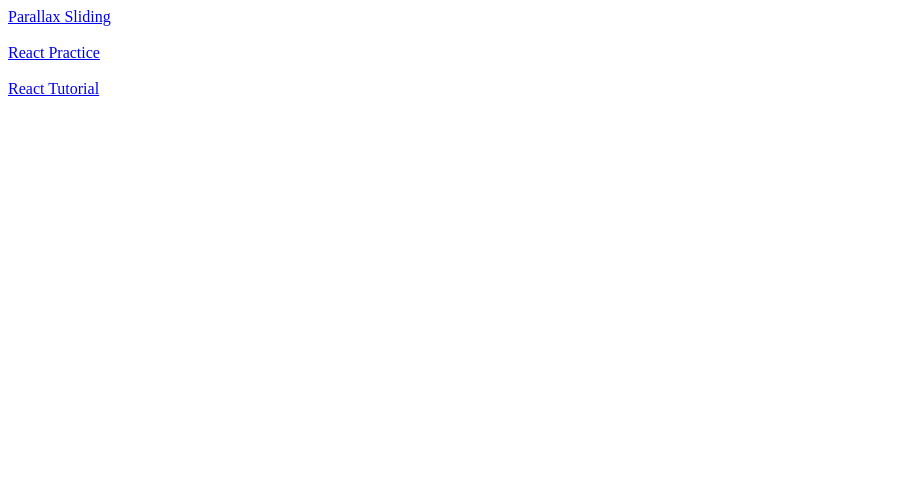
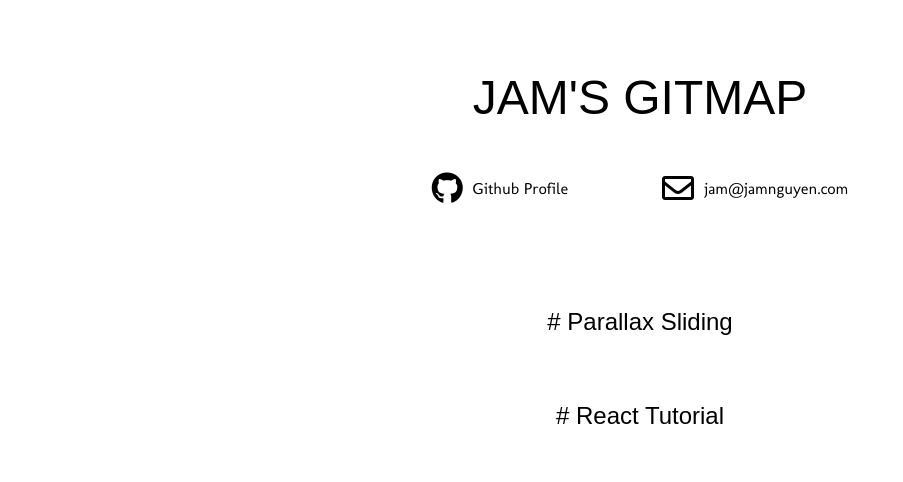
Before and after one commit to jamnguyen/jamnguyen.github.io, a plain HTML site: page index.html in a window 1280 px wide. Shown: the whole page, without its empty margins (0-903 px from the left). Drawn offline with Linux system fonts and the light colour scheme; a web font is replaced by a local one.

Commit message:
Beautify.

```diff
--- a/index.html
+++ b/index.html
@@ -1,12 +1,57 @@
 <!DOCTYPE html>
 <html>
+  <head>
+    <link rel="stylesheet" type="text/css" href="style.css">
+    <link rel="stylesheet" href="https://use.fontawesome.com/releases/v5.0.13/css/all.css" integrity="sha384-DNOHZ68U8hZfKXOrtjWvjxusGo9WQnrNx2sqG0tfsghAvtVlRW3tvkXWZh58N9jp" crossorigin="anonymous">
+  </head>
   <body>
-      <a href="./parallax_sliding">Parallax Sliding</a>
-      <br/>
-      <br/>
-      <a href="./react-practice">React Practice</a>
-      <br/>
-      <br/>
-      <a href="./react-tutorial/">React Tutorial</a>
+    <div class="jam-info">
+      <div class="ava-name-wrapper">
+        <!-- <div class="avatar-wrapper">
+          <img src="https://avatars0.githubusercontent.com/u/18227498?s=460&v=4"/>
+        </div> -->
+        <div class="username">
+          Jam's Gitmap
+        </div>
+      </div>
+      <div class="info-wrapper">
+        <a href="https://github.com/jamnguyen" target="_blank" class="info-item">
+          <i class="fab fa-github"></i>
+          <div class="info-item-link">
+            Github Profile
+          </div>
+        </a>
+        <a href="mailto:jam@jamnguyen.com" class="info-item">
+            <i class="far fa-envelope"></i>
+          <div class="info-item-link">
+            jam@jamnguyen.com
+          </div>
+        </a>
+      </div>
+    </div>
+    <div class="description">
+
+    </div>
+    <div id="my-practice">
+      <!-- <div class="practice-item">
+        <a class="practice-item-header"># Parallax Sliding</a>
+        <div class="practice-item-desc">
+          <p>
+            Using pure Javascript, CSS and HTML to create parallax effect while sliding.
+          </p>
+          <a href="./parallax_sliding/">Go to site <i class="fas fa-long-arrow-alt-right"></i></a>
+        </div>
+      </div> -->
+      <!-- <div class="practice-item">
+        <a class="practice-item-header"># React Tutorial</a>
+        <div class="practice-item-desc">
+          <p>
+            Followed the tutorial on the official ReactJS site, including extended tasks.
+          </p>
+          <a href="./react-tutorial/">Go to site <i class="fas fa-long-arrow-alt-right"></i></a>
+        </div>
+      </div> -->
+    </div>
+    <script src="./script/index.js"></script>
   </body>
 </html>
--- /dev/null
+++ b/script/index.js
@@ -0,0 +1,92 @@
+class PracticeItem {
+  constructor(header, desc, url) {
+    this.isExpanded = false;
+
+    this.wrapper = document.createElement('div');
+    this.wrapper.classList.add('practice-item');
+
+    this.headerWrapper = document.createElement('div');
+    this.headerWrapper.classList.add('practice-item-header-wrapper');
+    this.header = document.createElement('a');
+    this.header.innerText = '# ' + header;
+    this.header.classList.add('practice-item-header');
+
+    this.desc = document.createElement('div');
+    this.desc.classList.add('practice-item-desc');
+    this.desc.innerHTML = `<p>${desc}</p>`;
+
+    this.go = document.createElement('a');
+    this.go.innerHTML = `Go to site <i class="fas fa-long-arrow-alt-right"></i>`;
+    this.go.setAttribute('href', url);
+    this.go.setAttribute('target', '_blank');
+
+    this.desc.appendChild(this.go);
+    this.headerWrapper.appendChild(this.header);
+    this.wrapper.appendChild(this.headerWrapper);
+    this.wrapper.appendChild(this.desc);
+
+    this.header.addEventListener('mouseup', this.onHeaderTouched.bind(this));
+    this.header.addEventListener('touchend', this.onHeaderTouched.bind(this));
+  }
+
+  onHeaderTouched(evt) {
+    if (this.isExpanded) {
+      this.shrink();
+    } else {
+      let expandedOne = practiceItems.find(item => item.isExpanded);
+      if (expandedOne) {
+        expandedOne.shrink();
+      }
+      this.expand();
+    }
+  }
+
+  shrink() {
+    this.wrapper.classList.remove('practice-item-expand');
+    this.headerWrapper.classList.remove('practice-item-header-wrapper-expand');
+    this.header.classList.remove('practice-item-header-expand');
+    this.desc.classList.remove('practice-item-desc-expand');
+    this.isExpanded = false;
+  }
+
+  expand() {
+    this.wrapper.classList.add('practice-item-expand');
+    this.headerWrapper.classList.add('practice-item-header-wrapper-expand');
+    this.header.classList.add('practice-item-header-expand');
+    this.desc.classList.add('practice-item-desc-expand');
+    this.isExpanded = true;
+  }
+}
+
+var practiceItemData = [
+  {
+    header: 'Parallax Sliding',
+    desc: 'Using pure Javascript, CSS and HTML to create parallax effect while sliding.',
+    url: './parallax_sliding/'
+  },
+  {
+    header: 'React Tutorial',
+    desc: 'Followed the tutorial on the official ReactJS site, including extended tasks.',
+    url: './react-tutorial/'
+  }
+]
+
+var practiceItems = [];
+
+main = () => {
+  let myPracticeDiv = document.getElementById('my-practice');
+  for(let i=0; i<practiceItemData.length; i++) {
+    practiceItems.push(
+      new PracticeItem(
+        practiceItemData[i].header,
+        practiceItemData[i].desc,
+        practiceItemData[i].url
+      )
+    );
+    myPracticeDiv.appendChild(
+      practiceItems[i].wrapper
+    );
+  }
+}
+
+main();
--- /dev/null
+++ b/style.css
@@ -0,0 +1,182 @@
+@import url('https://fonts.googleapis.com/css?family=Contrail+One|Molengo');
+:root {
+  --highlight-color: #00cbe6;
+  --practice-item-header-height: 60px;
+  --practice-item-desc-height: 150px;
+}
+* {
+  margin: 0;
+  padding: 0;
+  box-sizing: border-box;
+}
+html {
+  height: 100%;
+  font-size: 16px;
+}
+body {
+  /* background: linear-gradient(#0dc2b5, #0db2ec); */
+  background-color: white;
+  height: 100%;
+  display: flex;
+  flex-direction: column;
+}
+
+.jam-info {
+  background-color: rgba(255, 255, 255, 1.0);
+  width: 100%;
+  padding: 70px 30px;
+  display: flex;
+  flex-direction: column;
+  align-items: center;
+  justify-content: flex-start;
+}
+
+.ava-name-wrapper {
+  display: flex;
+  width: 100%;
+  justify-content: center;
+  align-items: center;
+}
+.avatar-wrapper {
+  display: flex;
+  align-items: center;
+  justify-content: center;
+  overflow: hidden;
+  margin-right: 20px;
+  border: 7px solid white;
+  border-radius: 50%;
+  box-shadow: 0 0 10px transparent;
+  width: 180px;
+  height: 180px;
+  transition: all 0.5s;
+}
+.avatar-wrapper:hover {
+}
+.avatar-wrapper img {
+  width: 100%;
+  height: auto;
+}
+.username {
+  font-family: 'Contrail One', sans-serif;
+  font-size: 3rem;
+  text-transform: uppercase;
+}
+.info-wrapper {
+  display: flex;
+  margin-top: 30px;
+}
+.info-item {
+  margin: 0 30px;
+  padding: 15px;
+  display: flex;
+  align-items: center;
+  border: 2px transparent solid;
+  font-family: 'Molengo', sans-serif;
+  color: black;
+  text-decoration: none;
+  /* border-radius: 5px; */
+  transition: all 0.5s;
+}
+.info-item:hover, .info-item:focus, .info-item:active {
+  border: 2px solid var(--highlight-color);
+}
+.info-item i {
+  font-size: 2rem;
+  margin-right: 10px;
+}
+.info-item a:hover {
+}
+.info-item-link {
+
+}
+
+#my-practice {
+  display: flex;
+  flex-direction: column;
+  align-items: center;
+  justify-content: flex-start;
+}
+.practice-item {
+  width: 460px;
+  display: flex;
+  flex-direction: column;
+  align-items: center;
+  justify-content: flex-start;
+  margin-bottom: 30px;
+  position: relative;
+  border: 2px solid transparent;
+  transition: all ease-in-out 0.5s;
+}
+.practice-item-expand {
+  border: 2px solid black;
+}
+.practice-item-header-wrapper {
+  width: 100%;
+  height: var(--practice-item-header-height);
+  position: relative;
+  transition: all ease-in-out 0.5s;
+}
+.practice-item-header-wrapper-expand {
+  background-color: black;
+}
+.practice-item-header {
+  font-family: 'Contrail One', sans-serif;
+  font-size: 1.5rem;
+  cursor: pointer;
+  text-decoration: none;
+  text-align: center;
+  color: black;
+  display: block;
+  position: absolute;
+  left: 50%;
+  transform: translateX(-50%);
+  padding: 15px;
+  transition: all 0.5s;
+}
+.practice-item-header:hover {
+  color: var(--highlight-color);
+}
+.practice-item-header-expand {
+  color: white;
+  left: 0;
+  transform: translateX(0);
+}
+
+.practice-item-desc {
+  font-family: 'Molengo', sans-serif;
+  display: flex;
+  flex-direction: column;
+  align-items: flex-end;
+  overflow: hidden;
+  transition: all 0.5s;
+  height: 0;
+  overflow: hidden;
+  opacity: 0;
+}
+.practice-item-desc-expand {
+  height: var(--practice-item-desc-height);
+  padding-bottom: 15px;
+  opacity: 1;
+}
+.practice-item-desc p {
+  padding: 15px 15px 0px 15px;
+  text-align: left;
+}
+.practice-item-desc a {
+  padding: 0 5px;
+  text-decoration: none;
+  color: black;
+  font-family: 'Contrail One', sans-serif;
+  font-size: 1.1rem;
+  transition: all ease-in-out 0.2s;
+  position: absolute;
+  right: 20px;
+  bottom: 20px;
+}
+.practice-item-desc a i {
+  font-size: 1.2rem;
+  padding-left: 5px;
+}
+.practice-item-desc a:hover, .practice-item-desc a:focus {
+  background-color: var(--highlight-color);
+}
```
Also changed, not shown: script/PracticeItem.js (added, +62 -0 lines).
